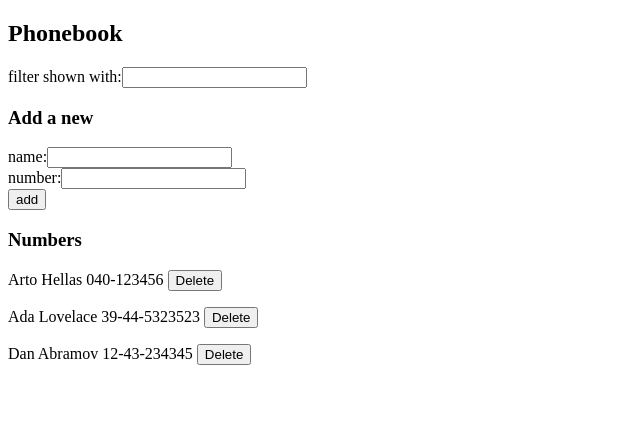
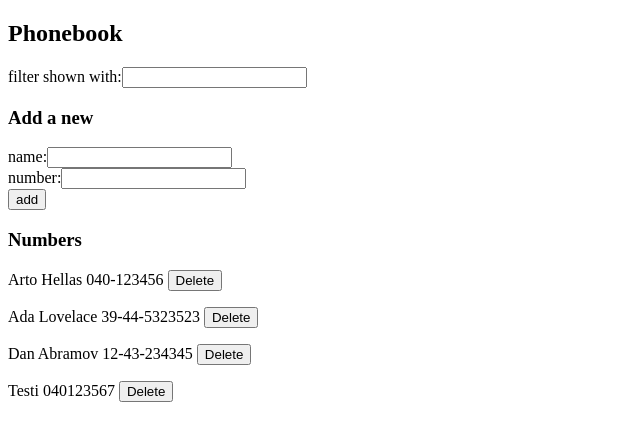
Before and after one commit to riikkayoki/FullStackOpen, a React (Create React App) app in the folder part_2/phonebook/: page / in a window 1280 px wide. Shown: the top 440 px of the page, without its empty margins (0-640 px from the left). Built offline with nearby package versions, Linux system fonts and the light colour scheme; data requests are answered from the project's data file.

Commit message:
Exercise 2.18

```diff
--- a/part_2/phonebook/db.json
+++ b/part_2/phonebook/db.json
@@ -14,6 +14,11 @@
       "name": "Dan Abramov",
       "number": "12-43-234345",
       "id": 3
+    },
+    {
+      "name": "Testi",
+      "number": "040123567",
+      "id": 4
     }
   ]
 }
--- a/part_2/phonebook/package.json
+++ b/part_2/phonebook/package.json
@@ -10,7 +10,7 @@
     "axos": "^0.0.1",
     "react": "^18.2.0",
     "react-dom": "^18.2.0",
-    "react-scripts": "^2.1.3",
+    "react-scripts": "^5.0.1",
     "web-vitals": "^2.1.4"
   },
   "scripts": {
--- a/part_2/phonebook/src/App.js
+++ b/part_2/phonebook/src/App.js
@@ -11,7 +11,6 @@ const App = () => {
   const [newName, setNewName] = useState('')
   const [newNumber, setNewNumber] = useState('')
   const [newFilter, setNewFilter] = useState('')
-
 
   useEffect(() => {
     personService
@@ -29,7 +28,22 @@ const App = () => {
     }
 
     if (persons.some(person => person.name.toLowerCase().includes(newName.toLowerCase()))) {
-        alert(`${newName} is already added to phonebook`)
+        if (window.confirm(`${newName} is already added to phonebook, replace the old number with a new one?`)) {
+
+          const person = persons.find(person => person.name === newName)
+          const changedPerson = { ...person, number: newNumber}
+
+          personService
+          .update(person.id, changedPerson)
+          .then(response => {
+            setPersons(
+              persons.map(person => person.name !== newName
+              ? person
+              : response))
+            setNewName('')
+            setNewNumber('')
+          })
+        }
       }
     else {
       personService
@@ -66,8 +80,8 @@ const App = () => {
   }
 
   const personsToShow = newFilter
-   ? persons.filter(person => person.name.includes(newFilter)) /** true*/
-   : persons /** false*/
+    ? persons.filter(person => person.name.toLowerCase().includes(newFilter.toLowerCase()))
+    : persons
 
    return (
     <div>
--- a/part_2/phonebook/src/components/Persons.js
+++ b/part_2/phonebook/src/components/Persons.js
@@ -4,7 +4,7 @@ const Persons = ({personsToShow, handlePersonDelete}) => {
     return (
     <div>
           {personsToShow.map(person =>
-          <p key={person.name}>
+          <p key={person.id}>
             {person.name} {person.number} {' '}
             <button onClick={() => handlePersonDelete(person)}>Delete</button>
           </p>
--- a/part_2/phonebook/src/services/personService.js
+++ b/part_2/phonebook/src/services/personService.js
@@ -17,4 +17,9 @@ const remove = async (id) => {
     return request.then(response => response.data)
 }
 
-export default { getAll, create, remove }
+const update = (id, newObject) => {
+    const request = axios.put(`${baseUrl}/${id}`, newObject)
+    return request.then(response => response.data)
+}
+
+export default { getAll, create, remove, update }
```
Also changed, not shown: 1 other file (tests, documents, lock files or other folders).
